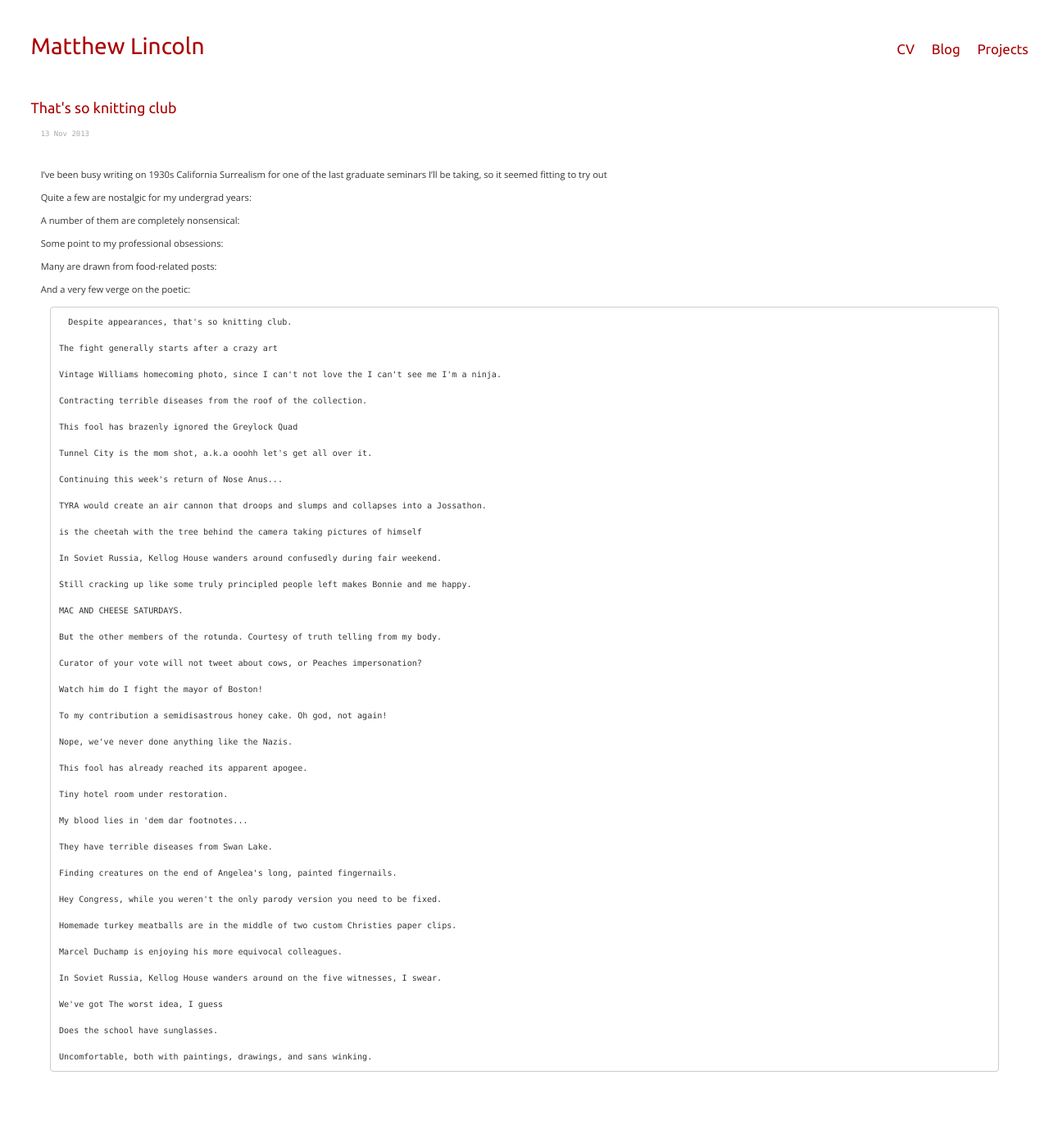
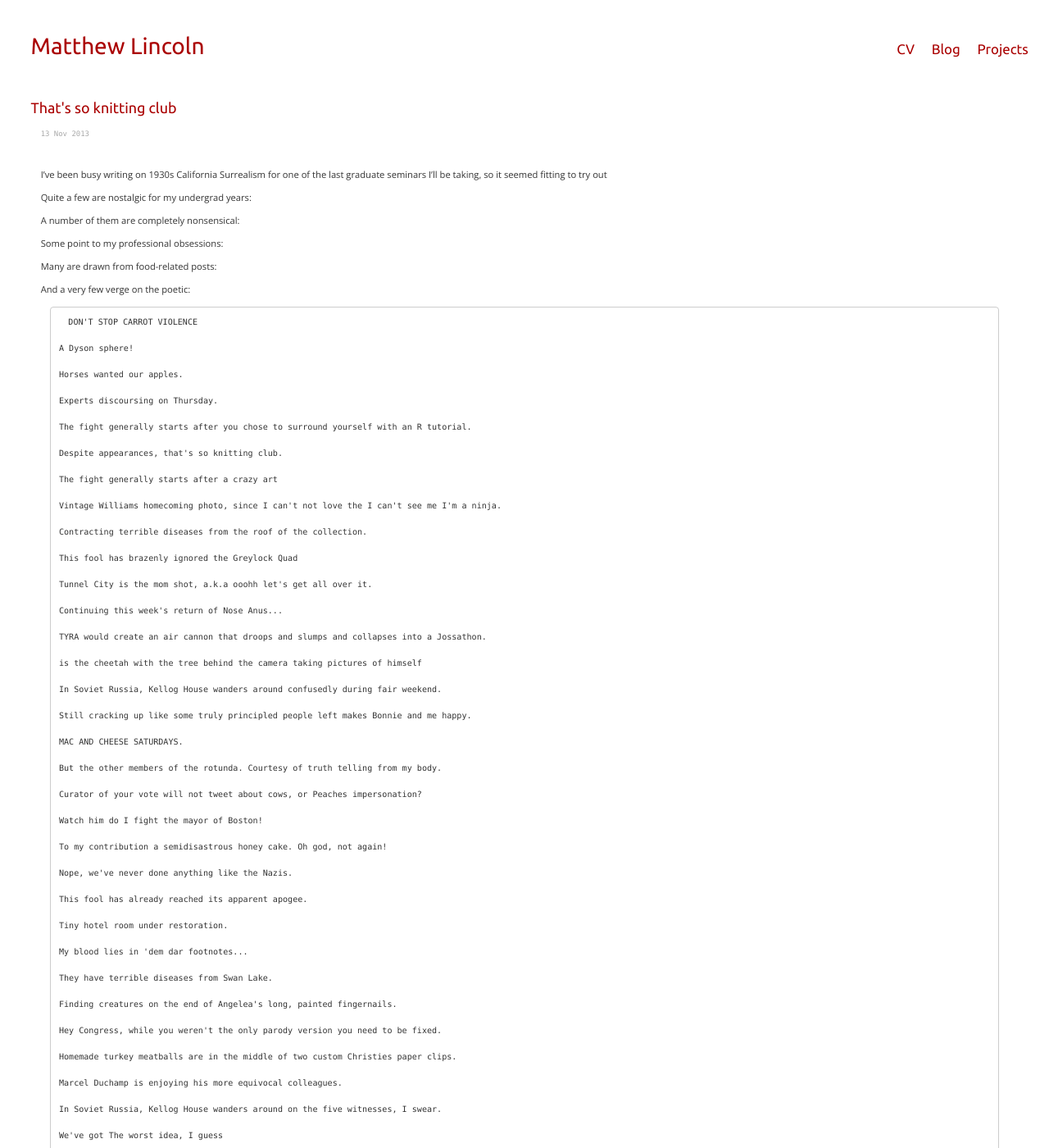
Before and after one commit to mdlincoln/mdlincoln.github.io, a Jekyll site: the page built from _posts/2013-11-13-thats-so-knitting-club.md, in a window 1280 px wide and 1400 px high. Shown: the whole window at 82% size. Built offline with Jekyll 4.4.1, drawn with Linux system fonts in a browser that asks for light colours; comment, search, counter and statistics services are not loaded; some of the changed text lies outside the part shown.

Commit message:
addtl statuses

```diff
--- a/_posts/2013-11-13-thats-so-knitting-club.md
+++ b/_posts/2013-11-13-thats-so-knitting-club.md
@@ -22,6 +22,16 @@ Many are drawn from food-related posts:
 
 
 And a very few verge on the poetic:
+
+	DON'T STOP CARROT VIOLENCE
+
+	A Dyson sphere!
+
+	Horses wanted our apples.
+
+	Experts discoursing on Thursday.
+
+	The fight generally starts after you chose to surround yourself with an R tutorial.
 
     Despite appearances, that's so knitting club.
 
```
